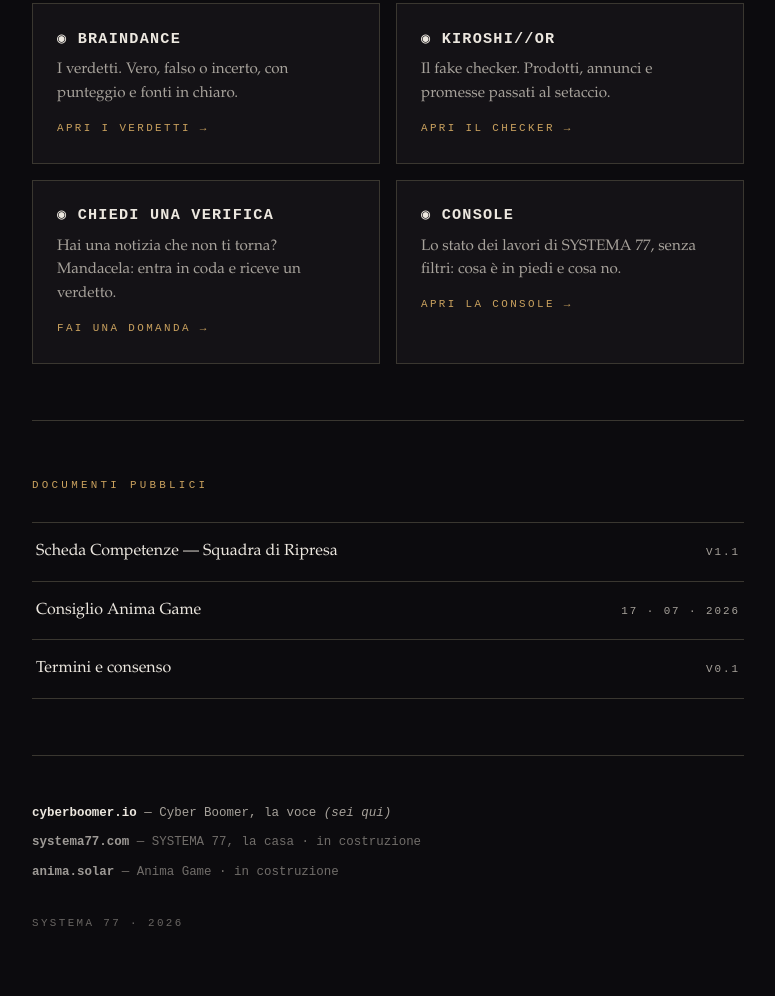
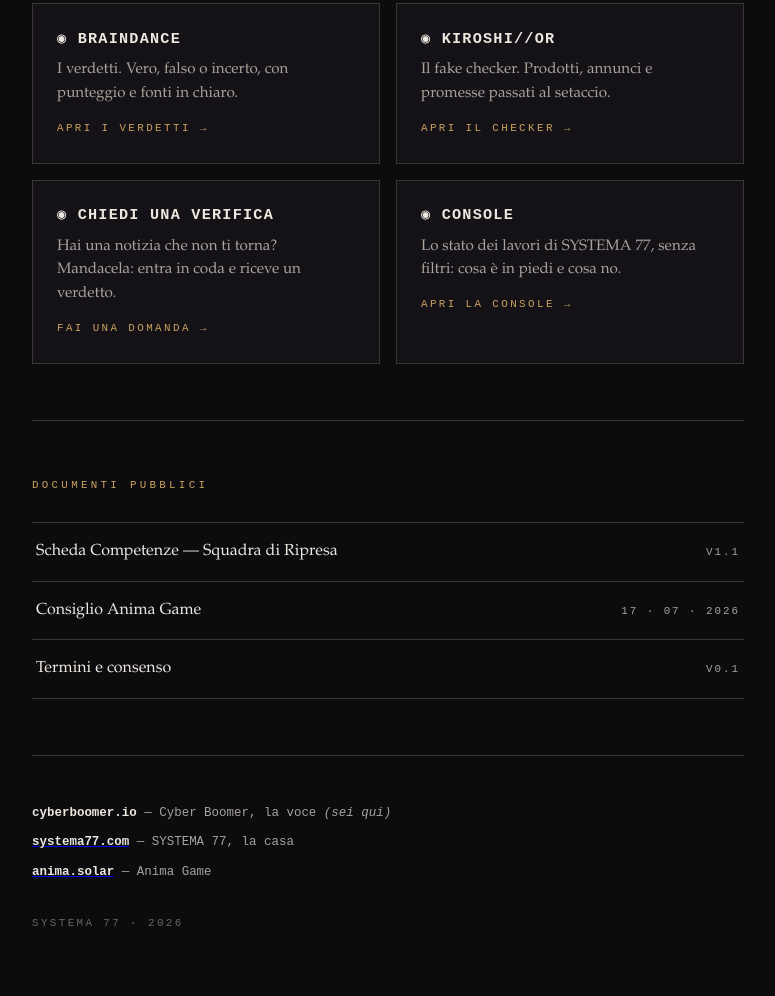
Before and after one commit to Pierluigi-De-Palo/anima-console, a plain HTML site: page docs/index.html in a window 1280 px wide. Shown: the part 803-1799 px from the top of the page, without its empty margins (252-1027 px from the left). Drawn offline with Linux system fonts and the light colour scheme.

Commit message:
hub: systema77.com e anima.solar sono vivi, il footer li linka
Co-Authored-By: Claude Fable 5 <noreply@anthropic.com>

```diff
--- a/docs/index.html
+++ b/docs/index.html
@@ -216,8 +216,8 @@
   <footer>
     <div class="dom">
       <span><b>cyberboomer.io</b> — Cyber Boomer, la voce <em>(sei qui)</em></span>
-      <span class="soon"><b>systema77.com</b> — SYSTEMA 77, la casa · in costruzione</span>
-      <span class="soon"><b>anima.solar</b> — Anima Game · in costruzione</span>
+      <span><a href="https://systema77.com"><b>systema77.com</b></a> — SYSTEMA 77, la casa</span>
+      <span><a href="https://anima.solar"><b>anima.solar</b></a> — Anima Game</span>
     </div>
     <div class="sig">Systema 77 · 2026</div>
   </footer>
```
